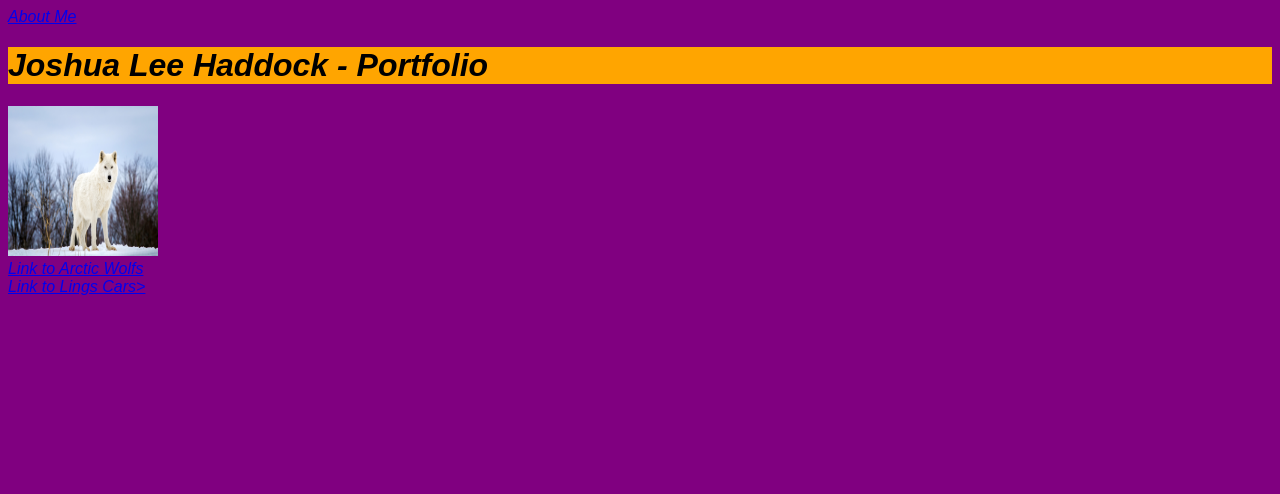
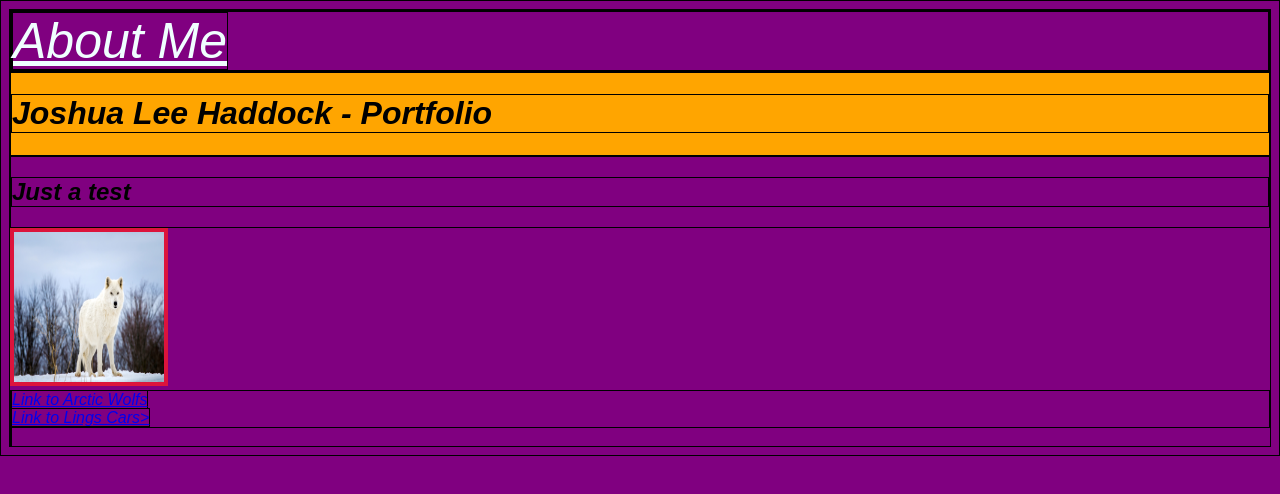
Before and after one commit to JoshuaHaddock/HTML, a plain HTML site: page index.html in a window 1280 px wide. Drawn offline with Linux system fonts and the light colour scheme.

Commit message:
added classes

```diff
--- a/index.html
+++ b/index.html
@@ -32,11 +32,14 @@
 <body>
     <div>
         <nav>
-            <a href="aboutMe.html">About Me</a>
+            <a nav class="coolText" href="aboutMe.html">About Me</a>
         </nav>
     </div>
 <div class="list">
 <h1>Joshua Lee Haddock - Portfolio</h1>
+</div>
+<div id="#mainText">
+<h2> Just a test</h2>
 </div>
 
 <img src="img/Arctic-Wolf.jpg" alt= "Arctic Wolf" width="150" height="150">
--- a/main.css
+++ b/main.css
@@ -3,7 +3,26 @@ body {
     font-style: italic;
     font-family: fantasy
 }
-
+* {
+    border-color: rgb(0, 0, 0);
+    border-style: solid;
+    border-width: 1px;
+}
 .list {
     background-color: orange;
 }
+
+.coolText {
+    color: azure;
+    font-size: 50px;
+}
+
+#mainText {
+    color: whitesmoke;
+    font-size: 60px;
+    font-style: inherit;
+}
+
+img {
+    border: 4px solid crimson;
+}
```
